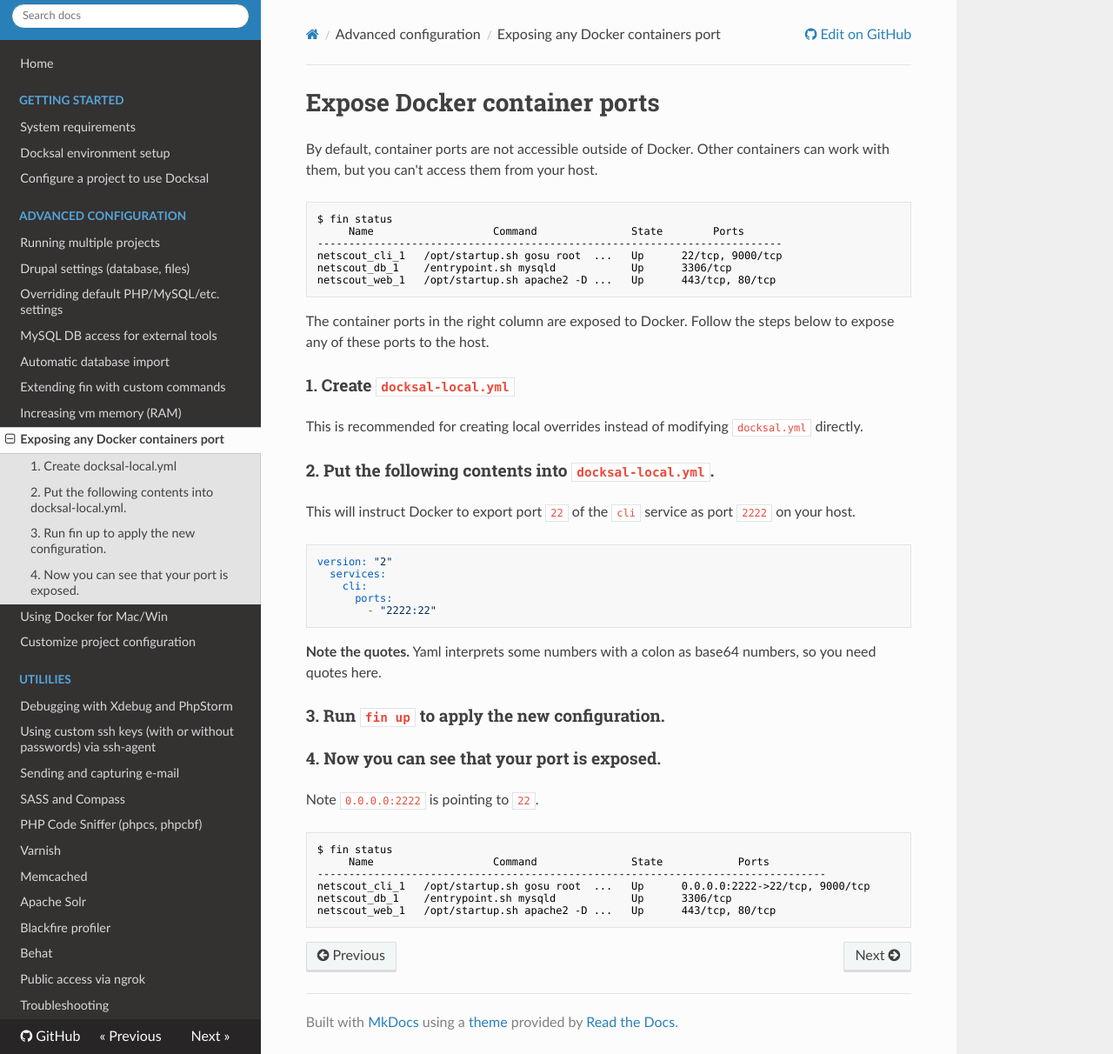
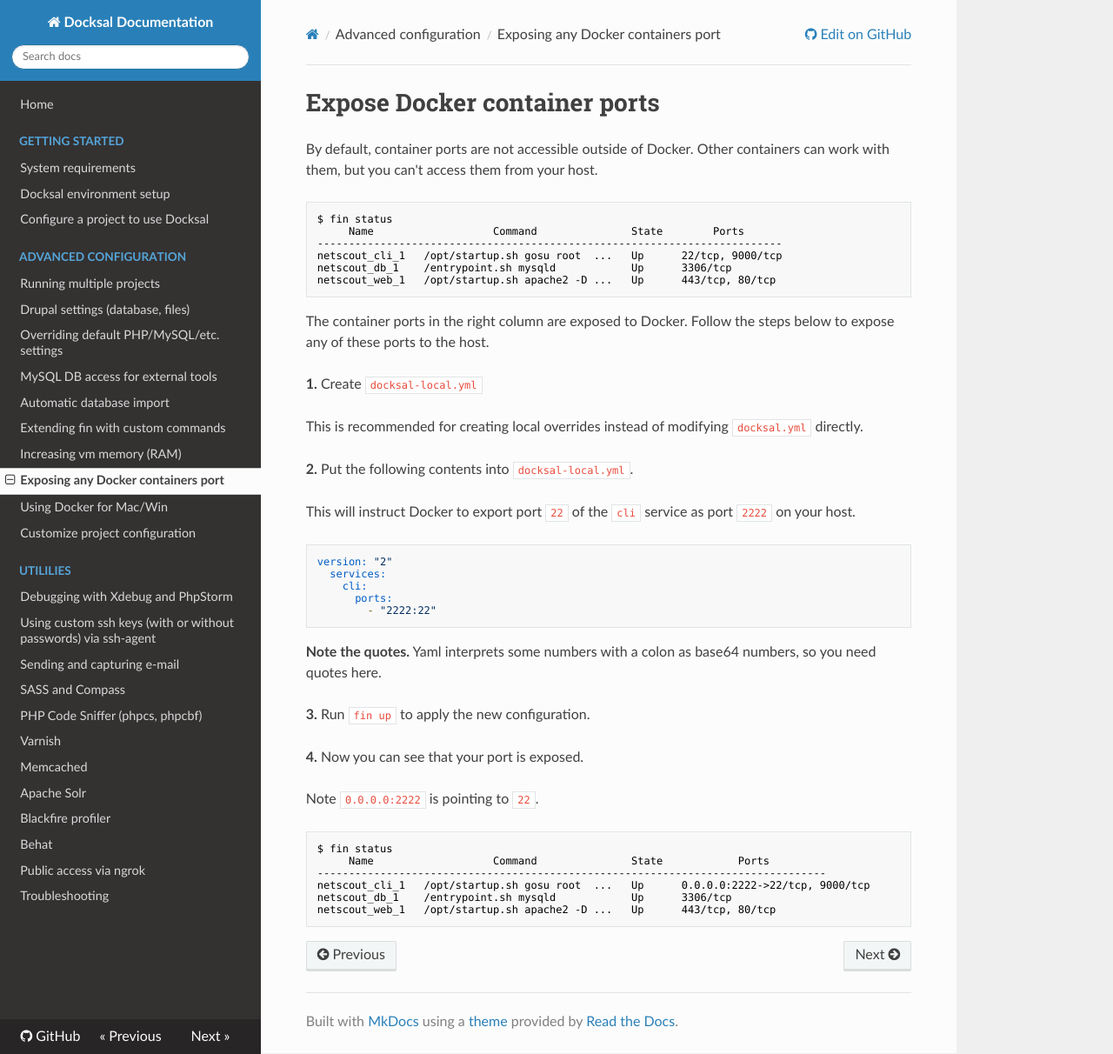
Before and after one commit to docksal/docksal, an MkDocs documentation site: the page built from docs/expose-port.md, in a window 1280 px wide and 1212 px high. Shown: the whole window at 87% size. Built offline with MkDocs 1.6.1, drawn with Linux system fonts in a browser that asks for light colours; nearby versions of some CDN libraries; old or Windows-style settings are respelled for this version of MkDocs.

Commit message:
Updates to exposing ports doc, changing numbers

```diff
--- a/docs/expose-port.md
+++ b/docs/expose-port.md
@@ -13,11 +13,11 @@ netscout_web_1   /opt/startup.sh apache2 -D ...   Up      443/tcp, 80/tcp
 
 The container ports in the right column are exposed to Docker. Follow the steps below to expose any of these ports to the host.
 
-####1. Create `docksal-local.yml`
+**1.** Create `docksal-local.yml`
 
 This is recommended for creating local overrides instead of modifying `docksal.yml` directly.
 
-####2. Put the following contents into `docksal-local.yml`.
+**2.** Put the following contents into `docksal-local.yml`.
 
 This will instruct Docker to export port `22` of the `cli` service as port `2222` on your host.
 
@@ -31,9 +31,9 @@ version: "2"
 
 **Note the quotes.** Yaml interprets some numbers with a colon as base64 numbers, so you need quotes here.
 
-####3. Run `fin up` to apply the new configuration.
+**3.** Run `fin up` to apply the new configuration.
 
-####4. Now you can see that your port is exposed.
+**4.** Now you can see that your port is exposed.
 
 Note `0.0.0.0:2222` is pointing to `22`.
 
```
